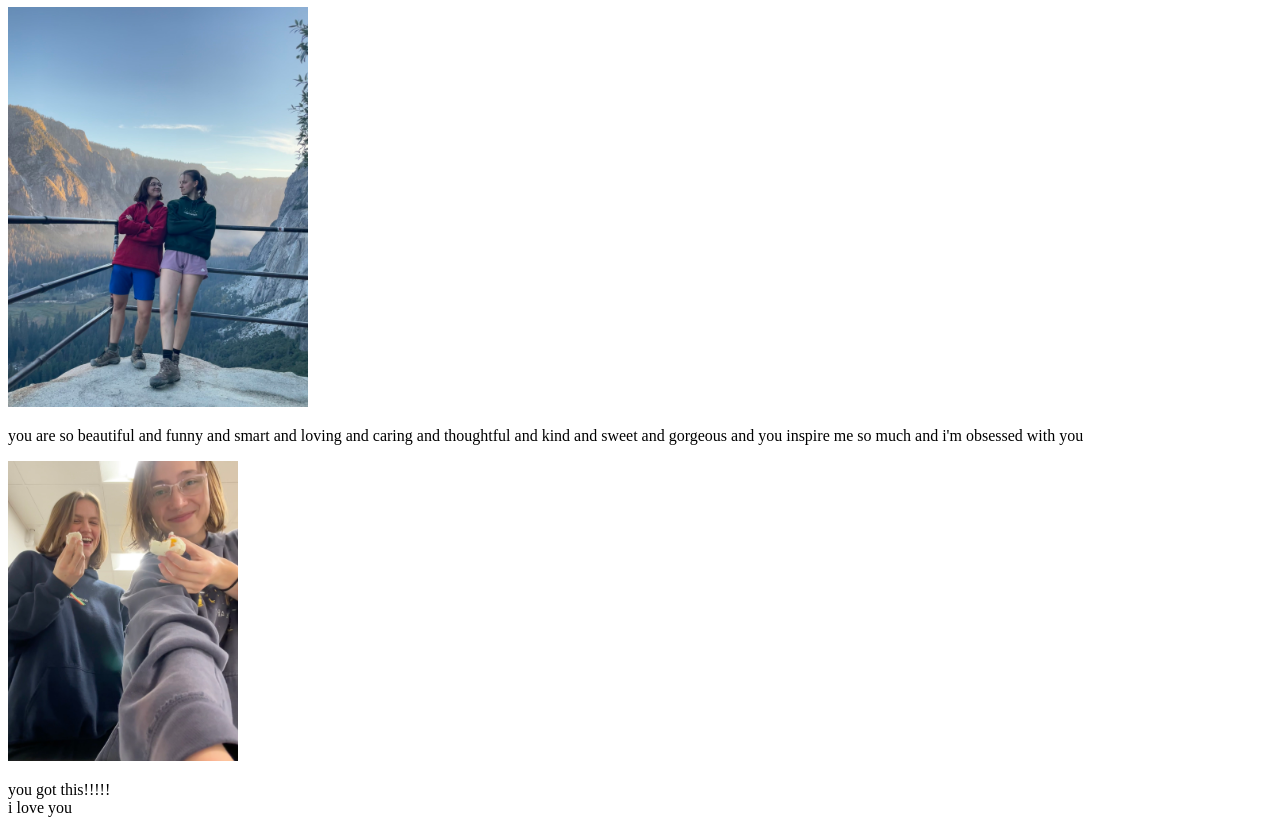
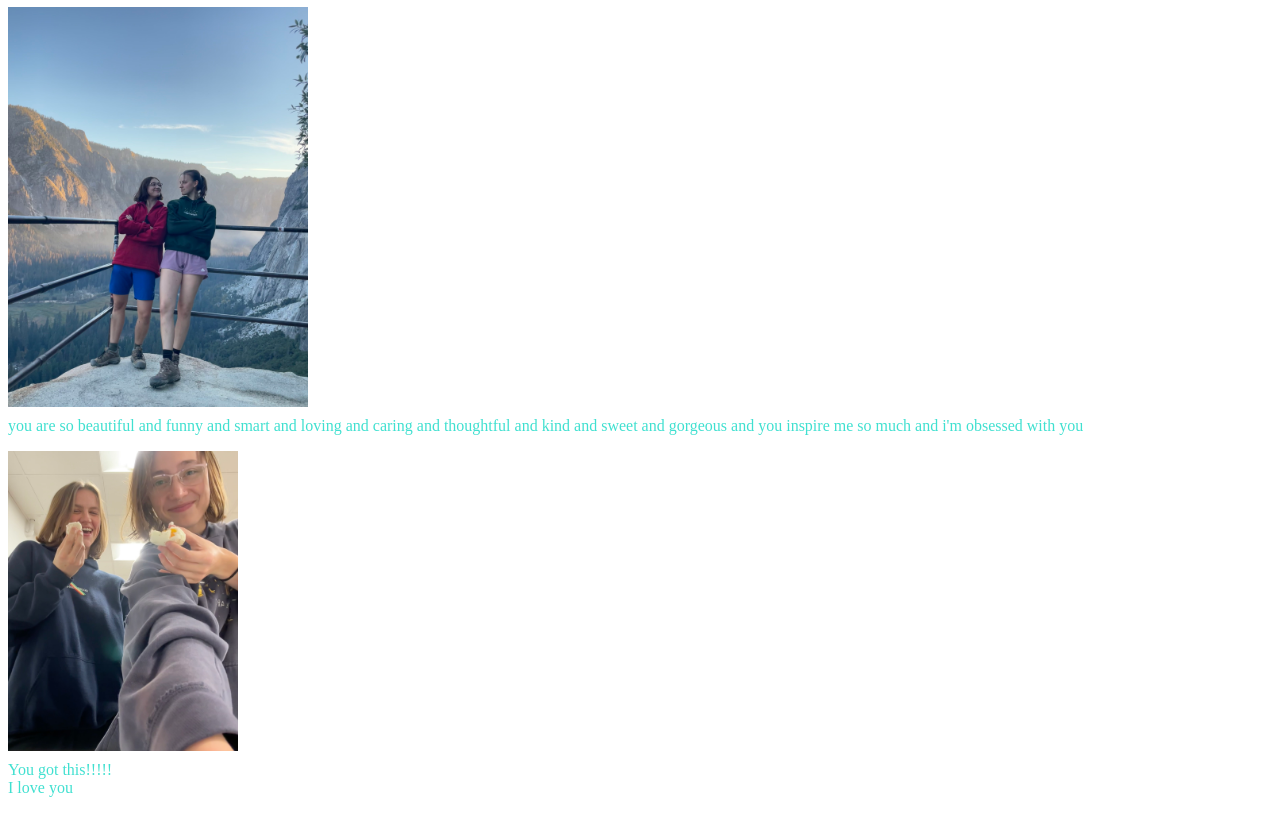
Before and after one commit to ellyrokeach/charlotte, a plain HTML site: page index.html in a window 1280 px wide. Shown: the part 73-906 px from the top of the page. Drawn offline with Linux system fonts and the light colour scheme.

Commit message:
Update index.html

```diff
--- a/index.html
+++ b/index.html
@@ -1,3 +1,4 @@
+<!DOCTYPE html>
 <!DOCTYPE html>
 <html>
 <head>
@@ -5,31 +6,40 @@
     <style>
         /* CSS styling for the text colors */
         .dark-pink-text {
-            color: #FF1493;
+            color: #FF1493; /* Dark pink color */
         }
-        .maroon-text {
-            color: turquoise;
+        .turquoise-text {
+            color: turquoise; /* Turquoise color */
+        }
+        /* Ensure there is spacing between elements */
+        img {
+            display: block;
+            margin-bottom: 10px;
+        }
+        p {
+            margin-top: 10px;
         }
     </style>
 </head>
 <body>
 
-    <h1 class="dark-pink-text"> Hi Charlotte <3 </h1>
+    <h1 class="dark-pink-text"> Bonjour Charlotte <3 </h1>
 
-    <img src="yosemite.jpeg" alt="yosemite" width="300" height="400">
+    <!-- Image of Yosemite -->
+    <img src="yosemite.jpeg" alt="Yosemite" width="300" height="400">
 
-    <br>
-
+    <!-- Text in turquoise -->
     <p class="turquoise-text" style="text-align:left">
         you are so beautiful and funny and smart and loving and caring and thoughtful and kind and sweet and gorgeous and you inspire me so much and i'm obsessed with you
     </p>
 
-    <img src="egg.jpeg" alt="egg" width="230" height="300">
+    <img src="egg.jpeg" alt="Egg" width="230" height="300">
 
-    <p class="turquoise-text">you got this!!!!!
-
-    <br>
-    i love you </p>
+    <p class="turquoise-text">
+        You got this!!!!!
+        <br>
+        I love you
+    </p>
 
 </body>
 </html>
```
